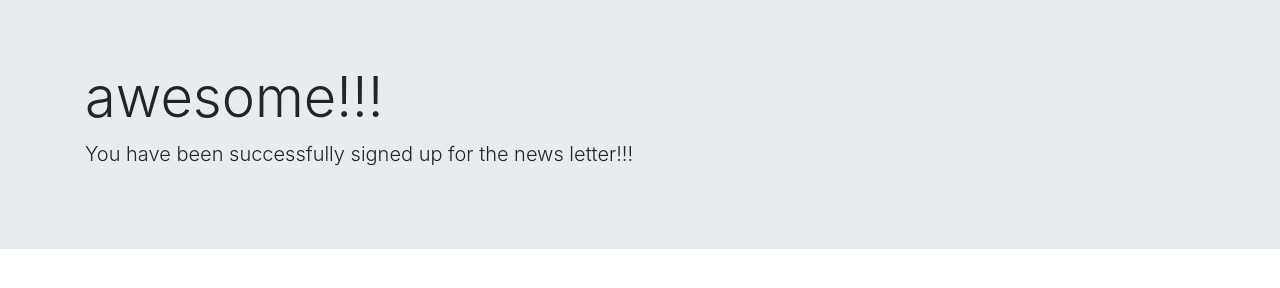
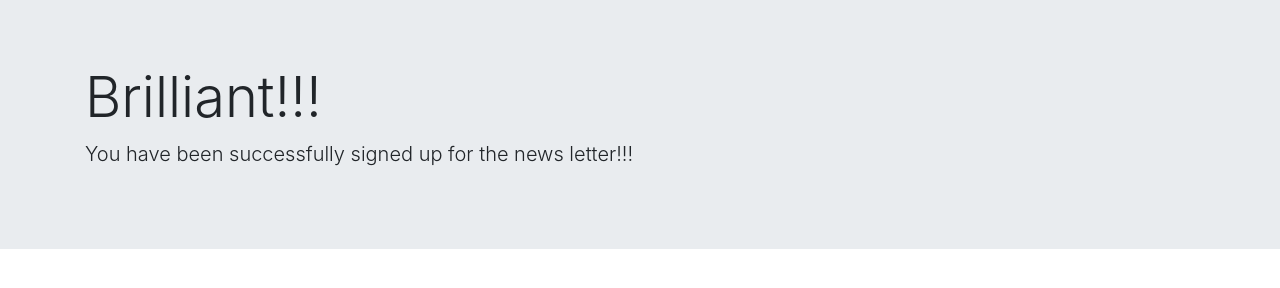
Before and after one commit to omarsalem422/Newsletter-Signup, a website: page success.html in a window 1280 px wide. Drawn offline with nearby package versions, Linux system fonts and the light colour scheme.

Commit message:
Change Awesome to Brilliant

```diff
--- a/success.html
+++ b/success.html
@@ -11,7 +11,7 @@
 <body>
     <div class="jumbotron jumbotron-fluid">
         <div class="container">
-          <h1 class="display-4">awesome!!!</h1>
+          <h1 class="display-4">Brilliant!!!</h1>
           <p class="lead">You have been successfully signed up for the news letter!!!</p>
         </div>
       </div>
```
